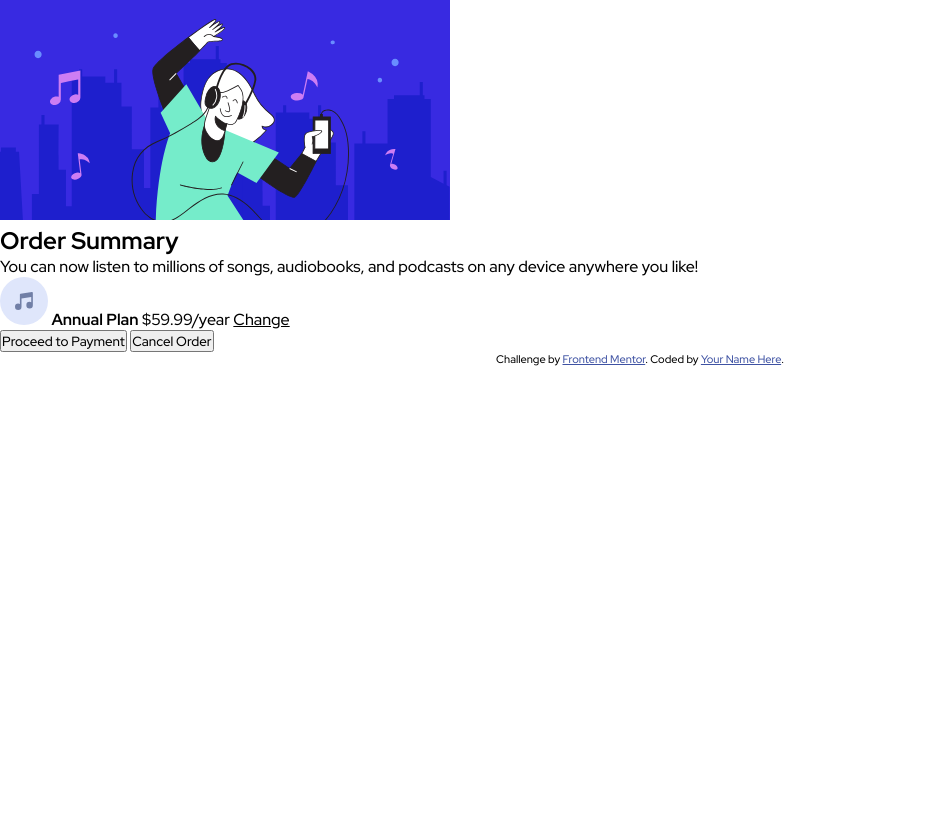
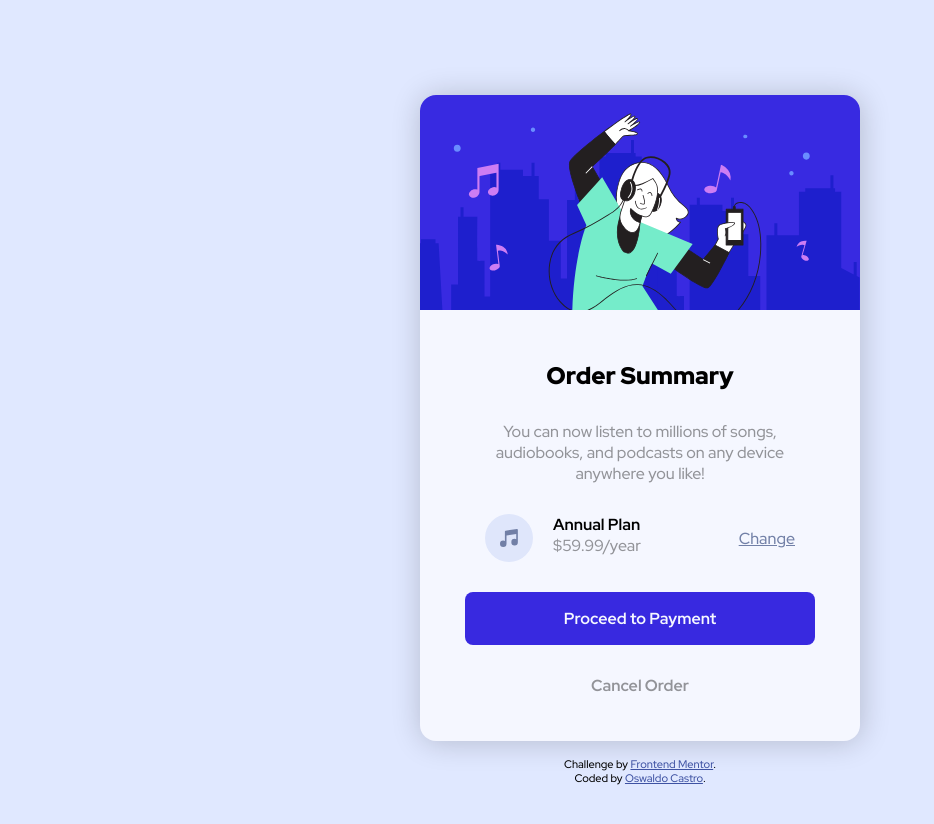
Before and after one commit to tufcoder/challenge-order-summary-component, a plain HTML site: page index.html in a window 1280 px wide. Shown: the whole page, without its empty margins (0-934 px from the left). Before the commit the page ends 800 px from the top, so only its background shows below. Drawn offline with Linux system fonts and the light colour scheme.

Commit message:
finish challenge

```diff
--- a/css/main.css
+++ b/css/main.css
@@ -1,6 +1,11 @@
 :root {
   --black: #000;
   --white: #FFF;
+  --blue-100: hsl(225, 100%, 98%);
+  --blue-200: hsl(225, 100%, 94%);
+  --blue-300: hsl(224, 23%, 55%);
+  --blue-400: hsl(245, 75%, 52%);
+  --blue-600: hsl(223, 47%, 23%);
 }
 
 html {
@@ -20,17 +25,15 @@ body * {
 }
 
 body {
+  padding: 95px 0;
   font-size: 1rem;
+  font-weight: 500;
   color: var(--black);
-  background-color: var(--white);
+  background-color: var(--blue-200);
 }
 
 button {
   cursor: pointer;
-}
-
-a {
-  color: inherit;
 }
 
 * {
@@ -39,3 +42,102 @@ a {
   text-rendering: optimizeLegibility !important;
   -webkit-font-smoothing: antialiased !important;
 }
+
+img {
+  width: 100%;
+}
+
+.container {
+  box-shadow: 1px 1px 30px rgba(0, 0, 0, 0.2);
+  margin: auto;
+  border-radius: 1rem;
+  width: min(440px, 85%);
+  background-color: var(--blue-100);
+  overflow: hidden;
+}
+
+.information {
+  display: flex;
+  flex-direction: column;
+  align-items: center;
+  gap: 30px;
+  padding: 45px;
+}
+
+.title {
+  font-weight: 900;
+}
+
+.description {
+  text-align: center;
+}
+
+.opacity {
+  opacity: .4;
+}
+
+.plan-wrapper {
+  display: flex;
+  align-items: center;
+  justify-content: space-between;
+  padding: 0 20px;
+  width: 100%;
+}
+
+.plan-wrapper a {
+  color: var(--blue-300);
+}
+
+.plan-info {
+  display: flex;
+  gap: 20px;
+}
+
+.plan-info img {
+  width: 48px;
+  height: 48px;
+}
+
+.plan-price {
+  display: flex;
+  flex-direction: column;
+}
+
+.plan-price strong {
+  font-weight: 700;
+}
+
+.button-payment,
+.button-cancel {
+  border: none;
+  width: 100%;
+  font-size: 1rem;
+  font-weight: 700;
+  background: transparent;
+}
+
+.button-payment {
+  border-radius: .5rem;
+  padding: 1rem 0;
+  color: var(--blue-100);
+  background-color: var(--blue-400);
+}
+
+@media (max-width: 440px) {
+  body {
+    padding: 70px 20px;
+  }
+
+  .container {
+    width: 100%;
+  }
+
+  .information {
+    padding: 40px 25px;
+  }
+
+  .plan-wrapper {
+    justify-content: space-between;
+    padding: 0 10px;
+  }
+}
--- a/index.html
+++ b/index.html
@@ -18,38 +18,43 @@
 
   <!-- Feel free to remove these styles or customise in your own stylesheet 👍 -->
   <style>
-    .attribution { font-size: 11px; text-align: center; }
+    .attribution { margin-top: 1rem; font-size: 11px; text-align: center; }
     .attribution a { color: hsl(228, 45%, 44%); }
   </style>
 </head>
 <body>
-  <main>
+  <main class="container">
     <img src="./images/illustration-hero.svg">
 
-    <section>
+    <section class="information">
       <h1 class="title">Order Summary</h1>
 
-      <p class="description">
-        You can now listen to millions of songs, audiobooks, and podcasts on any
-      device anywhere you like!
+      <p class="description opacity">
+        You can now listen to millions of songs, audiobooks, and podcasts on any device anywhere you like!
       </p>
 
       <div class="plan-wrapper">
-        <img src="./images/icon-music.svg" alt="music icon">
-        <strong>Annual Plan</strong>
-        $59.99/year
+        <div class="plan-info">
+          <img src="./images/icon-music.svg" alt="music icon">
+
+          <div class="plan-price">
+            <strong>Annual Plan</strong>
+            <span class="opacity">$59.99/year</span>
+          </div>
+        </div>
 
         <a href="#">Change</a>
       </div>
 
       <button class="button-payment">Proceed to Payment</button>
-      <button class="button-cancel">Cancel Order</button>
+      <button class="button-cancel opacity">Cancel Order</button>
     </section>
+  </main>
 
-    <div class="attribution">
-      Challenge by <a href="https://www.frontendmentor.io?ref=challenge" target="_blank">Frontend Mentor</a>.
-      Coded by <a href="#">Your Name Here</a>.
-    </div>
-  </main>
+  <footer class="attribution">
+    Challenge by <a href="https://www.frontendmentor.io?ref=challenge" target="_blank">Frontend Mentor</a>.
+    <br>
+    Coded by <a href="https://www.github.com/tufcoder" rel="noreferrer" target="_blank" >Oswaldo Castro</a>.
+  </footer>
 </body>
 </html>
```
